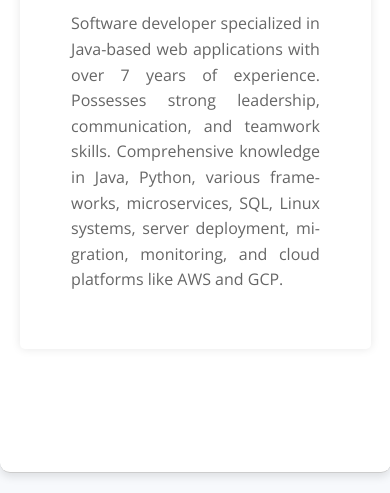
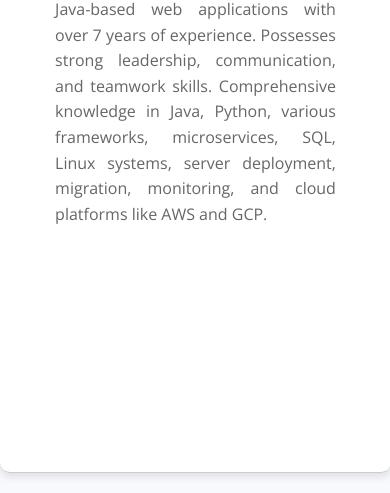
Before and after one commit to tonythomasm6/tonythomasm.com, a plain HTML site: page ui/about.html in a window 390 px wide. Shown: the part 351-844 px from the top of the page. Drawn offline with nearby package versions, Linux system fonts and the light colour scheme.

Commit message:
Adjusted responsiveness to mobile screen

```diff
--- a/ui/about.html
+++ b/ui/about.html
@@ -26,13 +26,16 @@
     width: 90%; /* Adjusted for responsiveness */
     max-width: 600px;
     margin: 20px auto; /* Centered on the page */
+    display: flex;
+    flex-direction: column; /* Ensure main stretches to full height */
 }
 
 .container {
     text-align: center;
     padding: 20px;
+    margin: 0 auto; /* Centered on the page */
+    overflow-y: auto; /* Enable vertical scrolling */
     max-width: 80%; /* Adjusted for responsiveness */
-            margin: 0 auto; /* Centered on the page */
 }
 
         .profile-pic {
@@ -77,7 +80,7 @@
 </head>
 <body>
     <main>
-        <section id="about" class="active">
+        <!-- <section id="about" class="active"> -->
             <div class="container">
                 <img src="assets/profile-pic.jpeg" alt="Profile Picture" class="profile-pic">
                 <h2>About Me</h2>
@@ -85,7 +88,7 @@
                     Software developer specialized in Java-based web applications with over 7 years of experience. Possesses strong leadership, communication, and teamwork skills. Comprehensive knowledge in Java, Python, various frameworks, microservices, SQL, Linux systems, server deployment, migration, monitoring, and cloud platforms like AWS and GCP.
                 </p>
             </div>
-        </section>
+        <!-- </section> -->
     </main>
 </body>
 </html>
```
Lines whose indentation alone changed are shown as unchanged.
